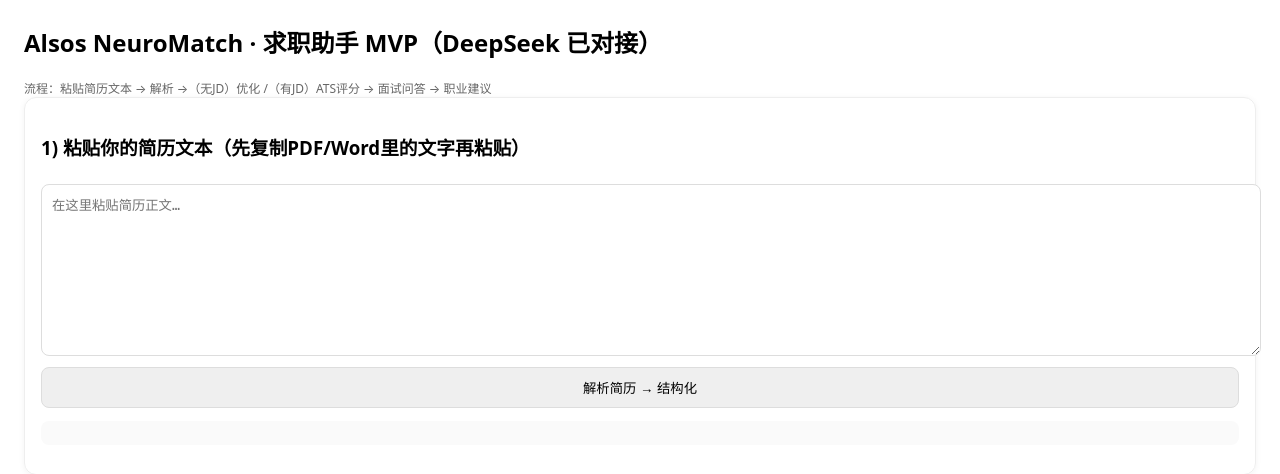
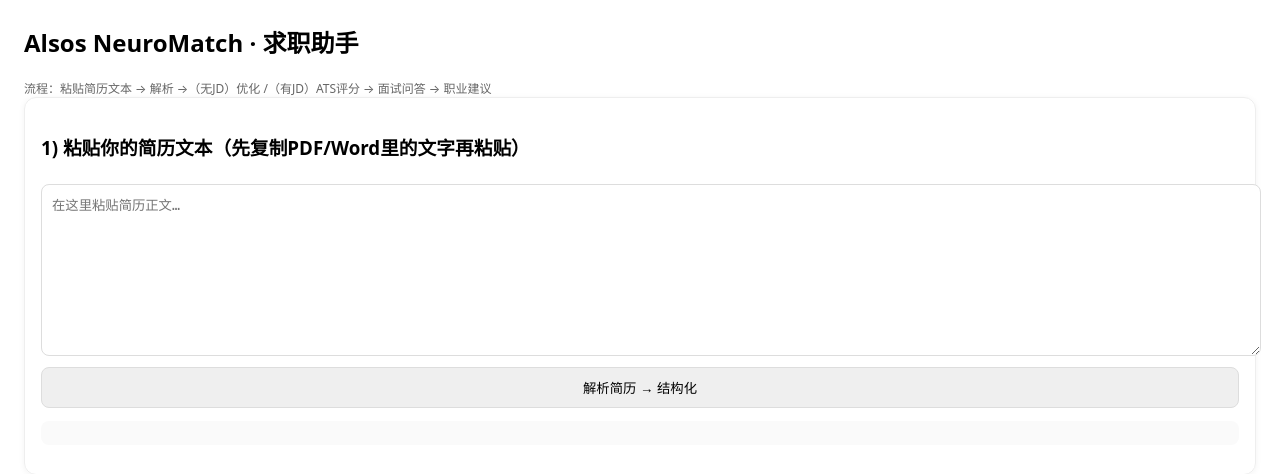
Before and after one commit to charleschoi123/AI-Resume, a Flask app: page / in a window 1280 px wide. Shown: the top 474 px of the page. Run offline with Flask 3, Linux system fonts and the light colour scheme.

Commit message:
index.html

```diff
--- a/templates/index.html
+++ b/templates/index.html
@@ -14,7 +14,7 @@
   </style>
 </head>
 <body>
-  <h2>Alsos NeuroMatch · 求职助手 MVP（DeepSeek 已对接）</h2>
+  <h2>Alsos NeuroMatch · 求职助手</h2>
   <div class="muted">流程：粘贴简历文本 → 解析 →（无JD）优化 /（有JD）ATS评分 → 面试问答 → 职业建议</div>
 
   <div class="card">
```
